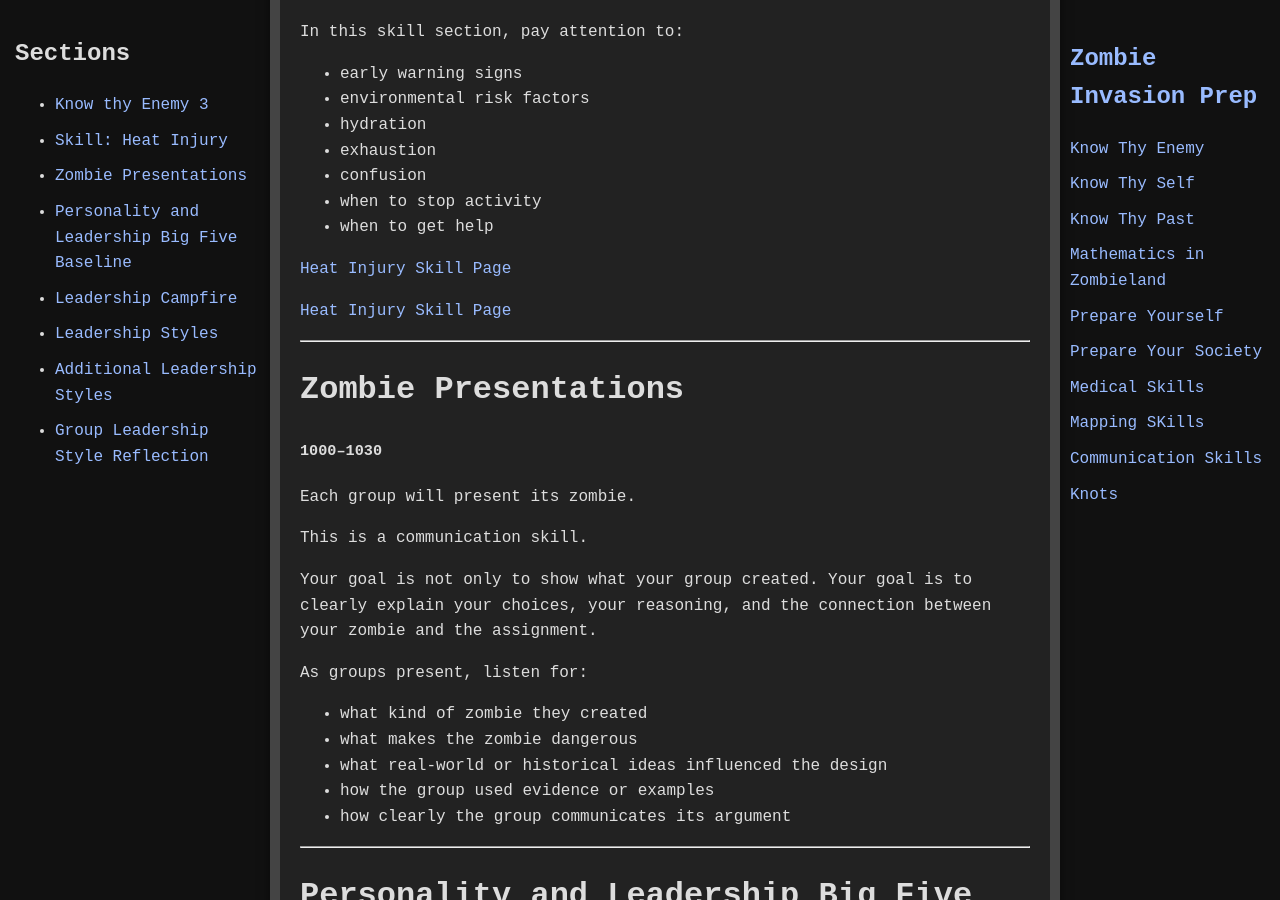
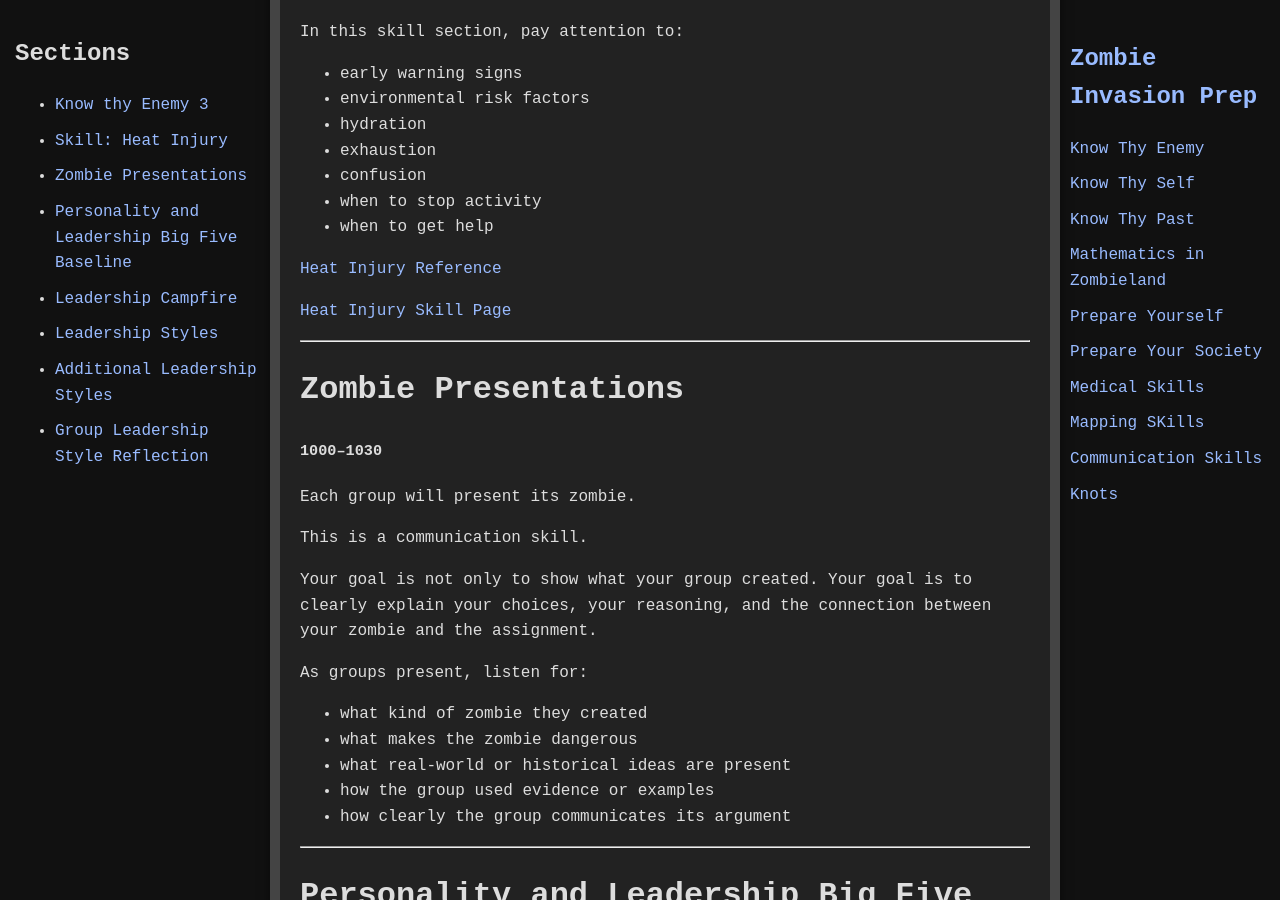
Before and after one commit to jboyce1/ZombieInvasionPrep, a Jekyll site: the page built from classes/know_thy_enemy/class3.md, in a window 1280 px wide and 900 px high, scrolled down 733 px. Built offline with Jekyll 4.4.1, drawn with Linux system fonts in a browser that asks for light colours.

Commit message:
Update class3.md

```diff
--- a/classes/know_thy_enemy/class3.md
+++ b/classes/know_thy_enemy/class3.md
@@ -46,7 +46,7 @@ In this skill section, pay attention to:
 * when to stop activity
 * when to get help
 
-[Heat Injury Skill Page]({{ '/skills/medical/heat_injury/' | relative_url }})
+[Heat Injury Reference]({{ 'skills/medical/heat_injury/Heat_Related_Illness.pdf' | relative_url }})
 
 [Heat Injury Skill Page]({{ '/skills/medical/heat_injury/' | relative_url }})
 
@@ -66,7 +66,7 @@ As groups present, listen for:
 
 * what kind of zombie they created
 * what makes the zombie dangerous
-* what real-world or historical ideas influenced the design
+* what real-world or historical ideas are present
 * how the group used evidence or examples
 * how clearly the group communicates its argument
 
```
